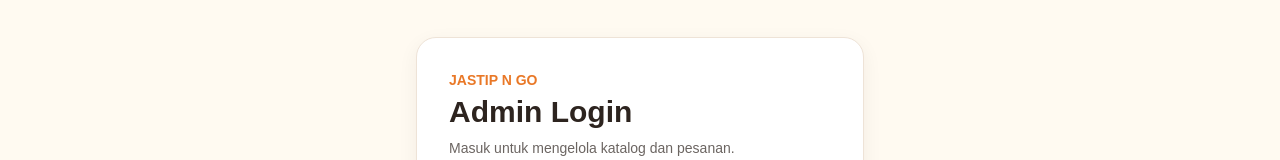
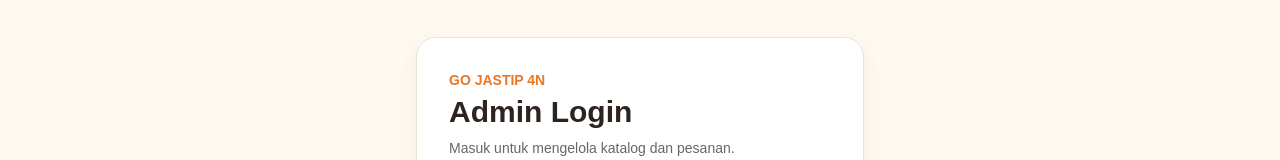
Before and after one commit to realmangkuraden-blip/n-for-eat-jastip, a Next.js app: page /admin/login in a window 1280 px wide. Shown: the part 123-283 px from the top of the page. Built offline with nearby package versions, Linux system fonts and the light colour scheme; no server answers.

Commit message:
Update admin login branding to GO JASTIP 4N

```diff
--- a/app/admin/login/page.tsx
+++ b/app/admin/login/page.tsx
@@ -47,7 +47,7 @@
 
   return <main className="container flex min-h-[75vh] items-center justify-center py-12">
     <form onSubmit={submit} className="card w-full max-w-md space-y-5 p-8">
-      <div><p className="text-sm font-bold text-[#e97827]">JASTIP N GO</p><h1 className="mt-1 text-3xl font-black">Admin Login</h1><p className="mt-2 text-sm opacity-70">Masuk untuk mengelola katalog dan pesanan.</p></div>
+      <div><p className="text-sm font-bold text-[#e97827]">GO JASTIP 4N</p><h1 className="mt-1 text-3xl font-black">Admin Login</h1><p className="mt-2 text-sm opacity-70">Masuk untuk mengelola katalog dan pesanan.</p></div>
       <label className="block text-sm font-bold">Email<input type="email" required className="mt-2 w-full rounded-xl border p-3 font-normal" value={email} onChange={e=>setEmail(e.target.value)} /></label>
       <label className="block text-sm font-bold">Password<input type="password" required className="mt-2 w-full rounded-xl border p-3 font-normal" value={password} onChange={e=>setPassword(e.target.value)} /></label>
       {message && <p className="rounded-xl bg-red-50 p-3 text-sm text-red-700">{message}</p>}
```
